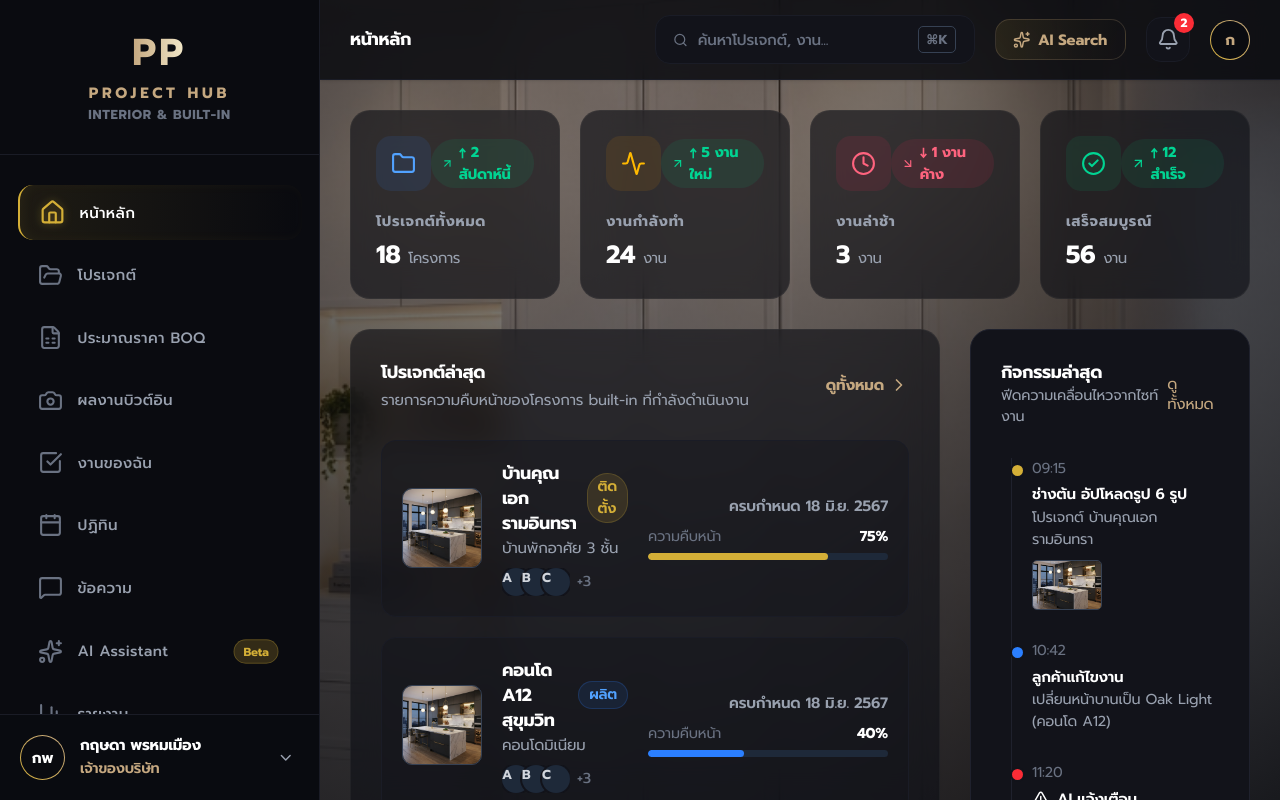
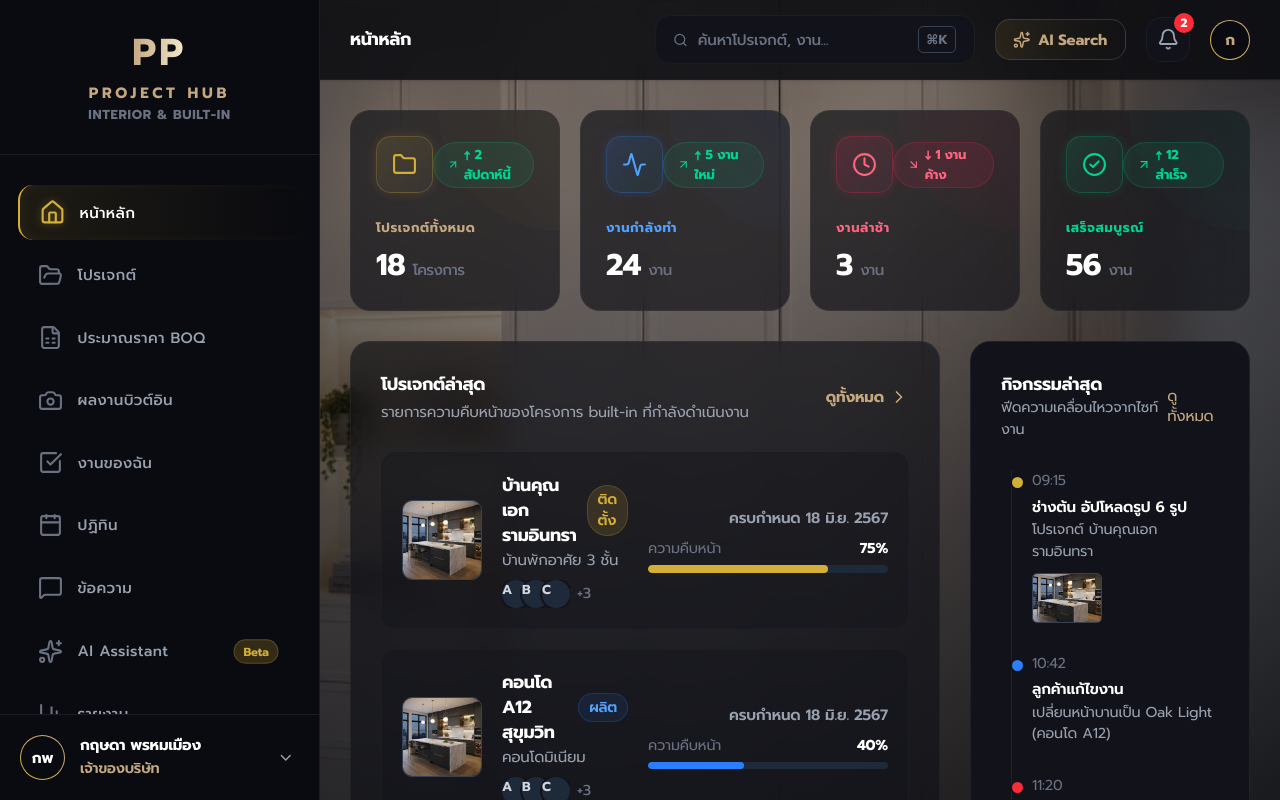
Before and after one commit to thanet789-pixel/pp-project-hub, a Next.js app: page / in a window 1280 px wide. Built offline with nearby package versions, Linux system fonts and the light colour scheme.

Commit message:
Redesign dashboard statistics cards to look like premium, high-end, luxury glassmorphic widgets with ambient glows and grid patterns

```diff
--- a/src/app/page.tsx
+++ b/src/app/page.tsx
@@ -94,80 +94,104 @@ export default function Dashboard() {
         {/* Card: Total Projects */}
         <Link
           href="/projects"
-          className="p-5 rounded-2xl glass-card glass-card-hover group cursor-pointer block"
+          className="p-5 rounded-2xl glass-card glass-card-hover group cursor-pointer block relative overflow-hidden transition-all duration-300 hover:shadow-[0_20px_40px_-15px_rgba(0,0,0,0.5),0_0_20px_-5px_rgba(212,175,55,0.15)] hover:border-[#d4af37]/40"
         >
-          <div className="flex items-center justify-between">
-            <div className="p-3 rounded-xl bg-blue-500/10 text-blue-400 group-hover:scale-105 transition-transform duration-300">
+          {/* Subtle grid and ambient glow */}
+          <div className="absolute inset-0 bg-[radial-gradient(#ffffff03_1px,transparent_1px)] [background-size:12px_12px] opacity-60 pointer-events-none" />
+          <div className="absolute top-0 right-0 w-24 h-24 bg-gradient-to-bl from-[#d4af37]/5 to-transparent rounded-bl-full pointer-events-none group-hover:from-[#d4af37]/10 transition-colors" />
+
+          <div className="flex items-center justify-between relative z-10">
+            <div className="p-3 rounded-xl bg-gradient-to-br from-[#d4af37]/15 to-[#c5a880]/5 text-[#d4af37] border border-[#d4af37]/25 shadow-[0_0_12px_rgba(212,175,55,0.15)] group-hover:scale-110 transition-transform duration-300">
               <Folder className="w-5 h-5" />
             </div>
-            <div className="flex items-center gap-1 text-[10px] text-emerald-400 bg-emerald-500/10 px-2 py-0.5 rounded-full font-bold">
+            <div className="flex items-center gap-1 text-[9px] text-emerald-400 bg-emerald-500/10 border border-emerald-500/20 px-2.5 py-0.5 rounded-full font-bold">
               <ArrowUpRight className="w-3 h-3" />
               <span>↑ 2 สัปดาห์นี้</span>
             </div>
           </div>
-          <div className="mt-4">
-            <p className="text-[10px] text-gray-400 font-bold uppercase tracking-wider">โปรเจกต์ทั้งหมด</p>
-            <h3 className="text-xl font-extrabold text-white mt-1">18 <span className="text-xs font-normal text-gray-400">โครงการ</span></h3>
+          <div className="mt-5 relative z-10">
+            <p className="text-[9px] text-[#c5a880] font-extrabold uppercase tracking-wider">โปรเจกต์ทั้งหมด</p>
+            <h3 className="text-2xl font-extrabold text-white mt-1.5 tracking-tight flex items-baseline gap-1.5">
+              18 <span className="text-xs font-medium text-gray-500">โครงการ</span>
+            </h3>
           </div>
         </Link>
 
         {/* Card: Active Tasks */}
         <Link
           href="/tasks"
-          className="p-5 rounded-2xl glass-card glass-card-hover group cursor-pointer block"
+          className="p-5 rounded-2xl glass-card glass-card-hover group cursor-pointer block relative overflow-hidden transition-all duration-300 hover:shadow-[0_20px_40px_-15px_rgba(0,0,0,0.5),0_0_20px_-5px_rgba(59,130,246,0.15)] hover:border-blue-500/40"
         >
-          <div className="flex items-center justify-between">
-            <div className="p-3 rounded-xl bg-amber-500/10 text-amber-400 group-hover:scale-105 transition-transform duration-300">
+          {/* Subtle grid and ambient glow */}
+          <div className="absolute inset-0 bg-[radial-gradient(#ffffff03_1px,transparent_1px)] [background-size:12px_12px] opacity-60 pointer-events-none" />
+          <div className="absolute top-0 right-0 w-24 h-24 bg-gradient-to-bl from-blue-500/5 to-transparent rounded-bl-full pointer-events-none group-hover:from-blue-500/10 transition-colors" />
+
+          <div className="flex items-center justify-between relative z-10">
+            <div className="p-3 rounded-xl bg-gradient-to-br from-blue-500/15 to-cyan-500/5 text-blue-400 border border-blue-500/25 shadow-[0_0_12px_rgba(59,130,246,0.15)] group-hover:scale-110 transition-transform duration-300">
               <Activity className="w-5 h-5" />
             </div>
-            <div className="flex items-center gap-1 text-[10px] text-emerald-400 bg-emerald-500/10 px-2 py-0.5 rounded-full font-bold">
+            <div className="flex items-center gap-1 text-[9px] text-emerald-400 bg-emerald-500/10 border border-emerald-500/20 px-2.5 py-0.5 rounded-full font-bold">
               <ArrowUpRight className="w-3 h-3" />
               <span>↑ 5 งานใหม่</span>
             </div>
           </div>
-          <div className="mt-4">
-            <p className="text-[10px] text-gray-400 font-bold uppercase tracking-wider">งานกำลังทำ</p>
-            <h3 className="text-xl font-extrabold text-white mt-1">24 <span className="text-xs font-normal text-gray-400">งาน</span></h3>
+          <div className="mt-5 relative z-10">
+            <p className="text-[9px] text-blue-400 font-extrabold uppercase tracking-wider">งานกำลังทำ</p>
+            <h3 className="text-2xl font-extrabold text-white mt-1.5 tracking-tight flex items-baseline gap-1.5">
+              24 <span className="text-xs font-medium text-gray-500">งาน</span>
+            </h3>
           </div>
         </Link>
 
         {/* Card: Delayed Tasks */}
         <Link
           href="/tasks"
-          className="p-5 rounded-2xl glass-card glass-card-hover group cursor-pointer block"
+          className="p-5 rounded-2xl glass-card glass-card-hover group cursor-pointer block relative overflow-hidden transition-all duration-300 hover:shadow-[0_20px_40px_-15px_rgba(0,0,0,0.5),0_0_20px_-5px_rgba(244,63,94,0.15)] hover:border-rose-500/40"
         >
-          <div className="flex items-center justify-between">
-            <div className="p-3 rounded-xl bg-rose-500/10 text-rose-400 group-hover:scale-105 transition-transform duration-300">
+          {/* Subtle grid and ambient glow */}
+          <div className="absolute inset-0 bg-[radial-gradient(#ffffff03_1px,transparent_1px)] [background-size:12px_12px] opacity-60 pointer-events-none" />
+          <div className="absolute top-0 right-0 w-24 h-24 bg-gradient-to-bl from-rose-500/5 to-transparent rounded-bl-full pointer-events-none group-hover:from-rose-500/10 transition-colors" />
+
+          <div className="flex items-center justify-between relative z-10">
+            <div className="p-3 rounded-xl bg-gradient-to-br from-rose-500/15 to-pink-500/5 text-rose-400 border border-rose-500/25 shadow-[0_0_12px_rgba(239,68,68,0.15)] group-hover:scale-110 transition-transform duration-300">
               <Clock className="w-5 h-5" />
             </div>
-            <div className="flex items-center gap-1 text-[10px] text-rose-400 bg-rose-500/10 px-2 py-0.5 rounded-full font-bold">
+            <div className="flex items-center gap-1 text-[9px] text-rose-400 bg-rose-500/10 border border-rose-500/20 px-2.5 py-0.5 rounded-full font-bold">
               <ArrowDownRight className="w-3 h-3" />
               <span>↓ 1 งานค้าง</span>
             </div>
           </div>
-          <div className="mt-4">
-            <p className="text-[10px] text-gray-400 font-bold uppercase tracking-wider">งานล่าช้า</p>
-            <h3 className="text-xl font-extrabold text-white mt-1">3 <span className="text-xs font-normal text-gray-400">งาน</span></h3>
+          <div className="mt-5 relative z-10">
+            <p className="text-[9px] text-rose-400 font-extrabold uppercase tracking-wider">งานล่าช้า</p>
+            <h3 className="text-2xl font-extrabold text-white mt-1.5 tracking-tight flex items-baseline gap-1.5">
+              3 <span className="text-xs font-medium text-gray-500">งาน</span>
+            </h3>
           </div>
         </Link>
 
         {/* Card: Completed Tasks */}
         <Link
           href="/tasks"
-          className="p-5 rounded-2xl glass-card glass-card-hover group cursor-pointer block"
+          className="p-5 rounded-2xl glass-card glass-card-hover group cursor-pointer block relative overflow-hidden transition-all duration-300 hover:shadow-[0_20px_40px_-15px_rgba(0,0,0,0.5),0_0_20px_-5px_rgba(16,185,129,0.15)] hover:border-emerald-500/40"
         >
-          <div className="flex items-center justify-between">
-            <div className="p-3 rounded-xl bg-emerald-500/10 text-emerald-400 group-hover:scale-105 transition-transform duration-300">
+          {/* Subtle grid and ambient glow */}
+          <div className="absolute inset-0 bg-[radial-gradient(#ffffff03_1px,transparent_1px)] [background-size:12px_12px] opacity-60 pointer-events-none" />
+          <div className="absolute top-0 right-0 w-24 h-24 bg-gradient-to-bl from-emerald-500/5 to-transparent rounded-bl-full pointer-events-none group-hover:from-emerald-500/10 transition-colors" />
+
+          <div className="flex items-center justify-between relative z-10">
+            <div className="p-3 rounded-xl bg-gradient-to-br from-emerald-500/15 to-teal-500/5 text-emerald-400 border border-emerald-500/25 shadow-[0_0_12px_rgba(16,185,129,0.15)] group-hover:scale-110 transition-transform duration-300">
               <CheckCircle2 className="w-5 h-5" />
             </div>
-            <div className="flex items-center gap-1 text-[10px] text-emerald-400 bg-emerald-500/10 px-2 py-0.5 rounded-full font-bold">
+            <div className="flex items-center gap-1 text-[9px] text-emerald-400 bg-emerald-500/10 border border-emerald-500/20 px-2.5 py-0.5 rounded-full font-bold">
               <ArrowUpRight className="w-3 h-3" />
               <span>↑ 12 สำเร็จ</span>
             </div>
           </div>
-          <div className="mt-4">
-            <p className="text-[10px] text-gray-400 font-bold uppercase tracking-wider">เสร็จสมบูรณ์</p>
-            <h3 className="text-xl font-extrabold text-white mt-1">56 <span className="text-xs font-normal text-gray-400">งาน</span></h3>
+          <div className="mt-5 relative z-10">
+            <p className="text-[9px] text-emerald-400 font-extrabold uppercase tracking-wider">เสร็จสมบูรณ์</p>
+            <h3 className="text-2xl font-extrabold text-white mt-1.5 tracking-tight flex items-baseline gap-1.5">
+              56 <span className="text-xs font-medium text-gray-500">งาน</span>
+            </h3>
           </div>
         </Link>
 
```
